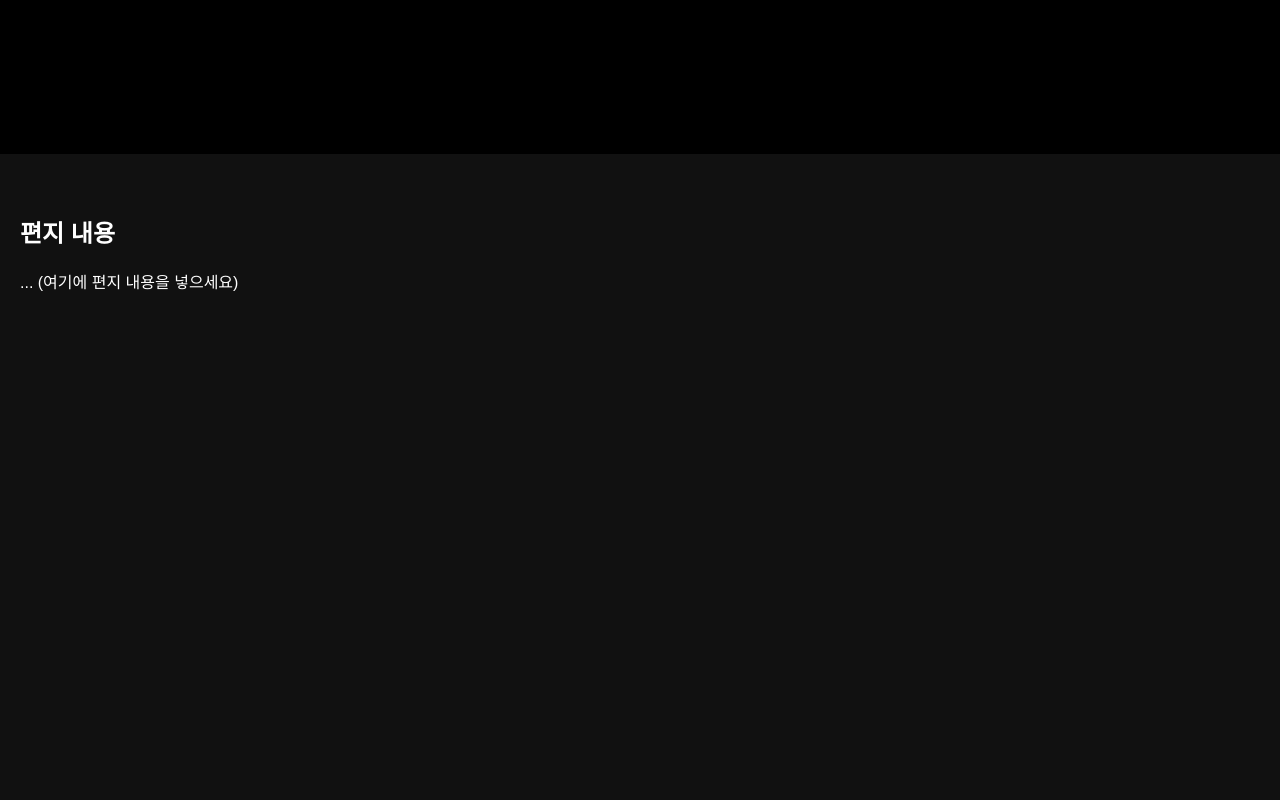
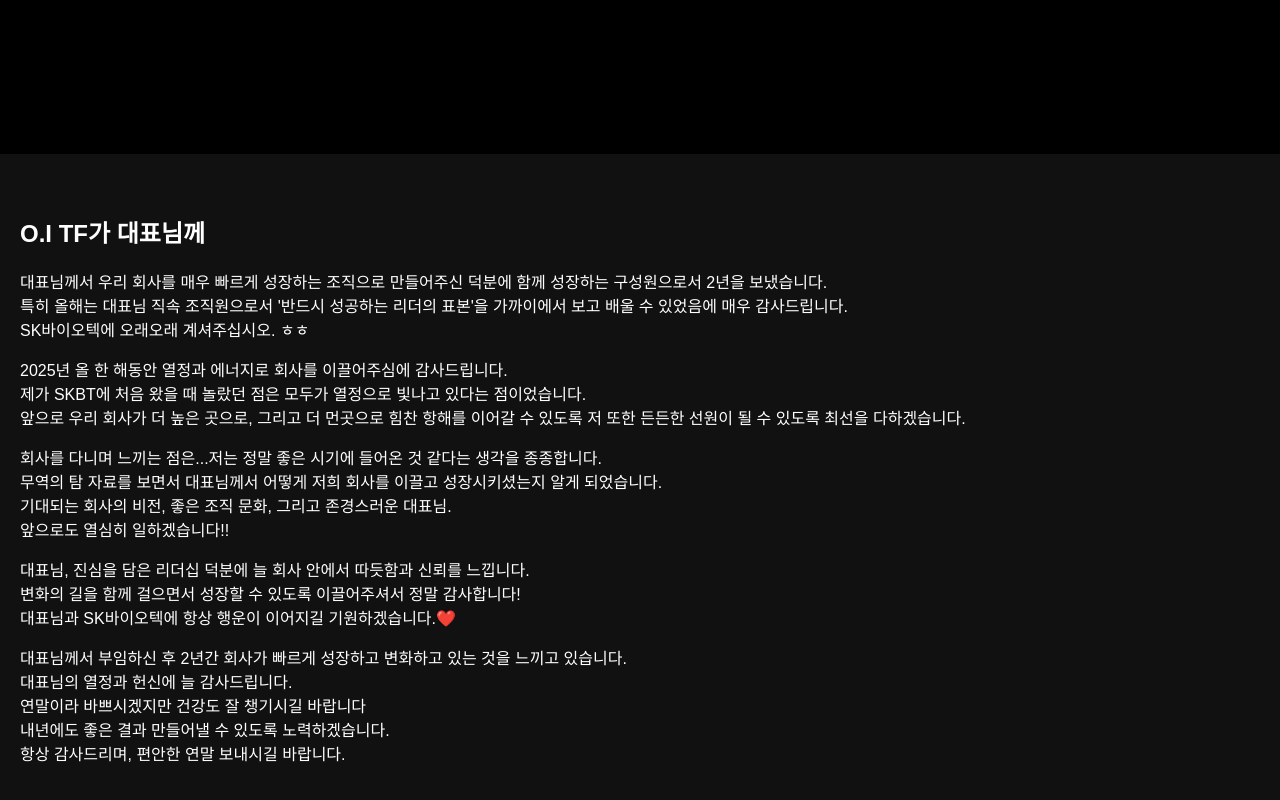
Before and after one commit to 2jaekyoung-a11y/OITF, a plain HTML site: page final1.html in a window 1280 px wide. Shown: the part 646-1446 px from the top of the page. Drawn offline with Linux system fonts and the light colour scheme.

Commit message:
Update final1.html

```diff
--- a/final1.html
+++ b/final1.html
@@ -49,8 +49,29 @@
 
 <!-- 두 번째 화면: 편지 내용 -->
 <section class="letter-section">
-  <h2>편지 내용</h2>
-  <p>... (여기에 편지 내용을 넣으세요)</p>
+  <h2>O.I TF가 대표님께</h2>
+  <p>대표님께서 우리 회사를 매우 빠르게 성장하는 조직으로 만들어주신 덕분에 함께 성장하는 구성원으로서 2년을 보냈습니다. <br>
+    특히 올해는 대표님 직속 조직원으로서 '반드시 성공하는 리더의 표본'을 가까이에서 보고 배울 수 있었음에 매우 감사드립니다.<br>
+    SK바이오텍에 오래오래 계셔주십시오. ㅎㅎ</p>
+  <p></p>
+  <p>2025년 올 한 해동안 열정과 에너지로 회사를 이끌어주심에 감사드립니다.<br>
+  제가 SKBT에 처음 왔을 때 놀랐던 점은 모두가 열정으로 빛나고 있다는 점이었습니다.<br>
+  앞으로 우리 회사가 더 높은 곳으로, 그리고 더 먼곳으로 힘찬 항해를 이어갈 수 있도록 저 또한 든든한 선원이 될 수 있도록 최선을 다하겠습니다.</p>
+  <p></p>
+  <p>회사를 다니며 느끼는 점은...저는 정말 좋은 시기에 들어온 것 같다는 생각을 종종합니다.<br>
+    무역의 탐 자료를 보면서 대표님께서 어떻게 저희 회사를 이끌고 성장시키셨는지 알게 되었습니다.<br>
+    기대되는 회사의 비전, 좋은 조직 문화, 그리고 존경스러운 대표님.<br>
+    앞으로도 열심히 일하겠습니다!!</p>
+  <p></p>
+  <p>대표님, 진심을 담은 리더십 덕분에 늘 회사 안에서 따듯함과 신뢰를 느낍니다.<br>
+    변화의 길을 함께 걸으면서 성장할 수 있도록 이끌어주셔서 정말 감사합니다!<br>
+    대표님과 SK바이오텍에 항상 행운이 이어지길 기원하겠습니다.❤️</p>
+  <p></p>
+  <p>대표님께서 부임하신 후 2년간 회사가 빠르게 성장하고 변화하고 있는 것을 느끼고 있습니다.<br>
+    대표님의 열정과 헌신에 늘 감사드립니다. <br>
+    연말이라 바쁘시겠지만 건강도 잘 챙기시길 바랍니다<br>
+    내년에도 좋은 결과 만들어낼 수 있도록 노력하겠습니다.<br>
+    항상 감사드리며, 편안한 연말 보내시길 바랍니다. </p>
 </section>
 
 <script>
```
